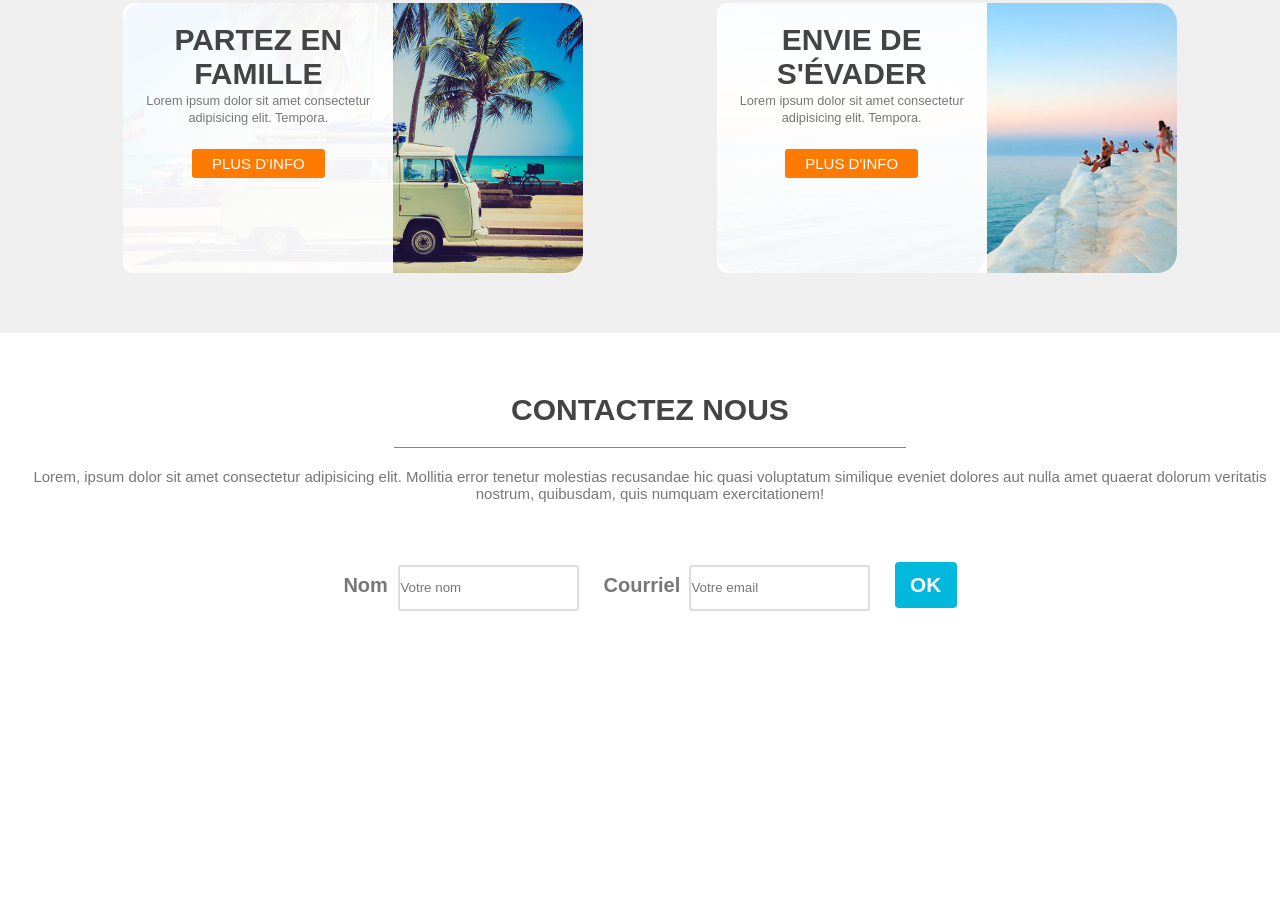
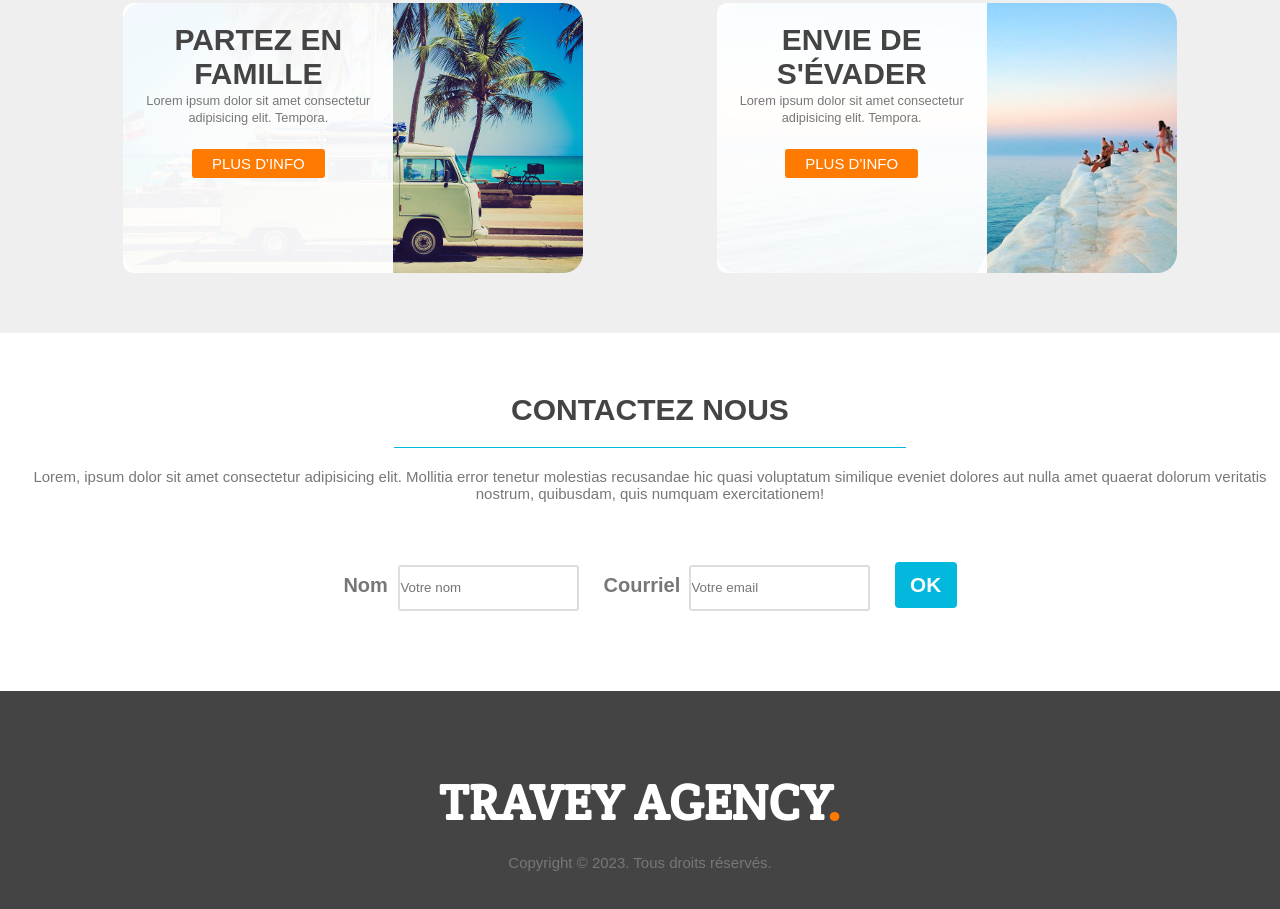
Before and after one commit to Sergio-bzh/travel-agency-training, a plain HTML site: page index.html in a window 1280 px wide. Shown: the part 1065-1974 px from the top of the page. Before the commit the page ends 1756 px from the top, so only its background shows below. Drawn offline with Linux system fonts and the light colour scheme.

Commit message:
CONTENT & STYLE : Footer section added.

```diff
--- a/index.html
+++ b/index.html
@@ -84,6 +84,8 @@
     </section>
   </main>
   <footer>
+    <h2 class="big-title">Travey Agency<span class="orange">.</span></h2>
+    <span>Copyright &copy; 2023. Tous droits réservés.</span>
   </footer>
 </body>
 </html>
--- a/style.css
+++ b/style.css
@@ -12,12 +12,12 @@ body {
   font-size: 15px;
 }
 
-h1, h2, h3, h4, a {
+h1, h2, h3, h4, a, .big-title {
   color: #444;
   text-transform: uppercase;
 }
 
-h1 {
+h1, .big-title {
   font-family: 'Crete Round', serif;
   font-size: 3.33em; /* POLICE 50 PIXELS EN RELATIF */
 }
@@ -305,9 +305,18 @@ input[type="email"], input[type="text"] {
 }
 
 /* FOOTER */
+footer {
+  height: 260px;
+  background-color: #444;
+  color: #777;
+  text-align: center;
+}
 
-
-
+.big-title {
+  padding-top: 80px;
+  padding-bottom: 20px;
+  color: #fff;
+}
 
 /* MEDIA */
 @media screen and (max-width: 885px) {
```
